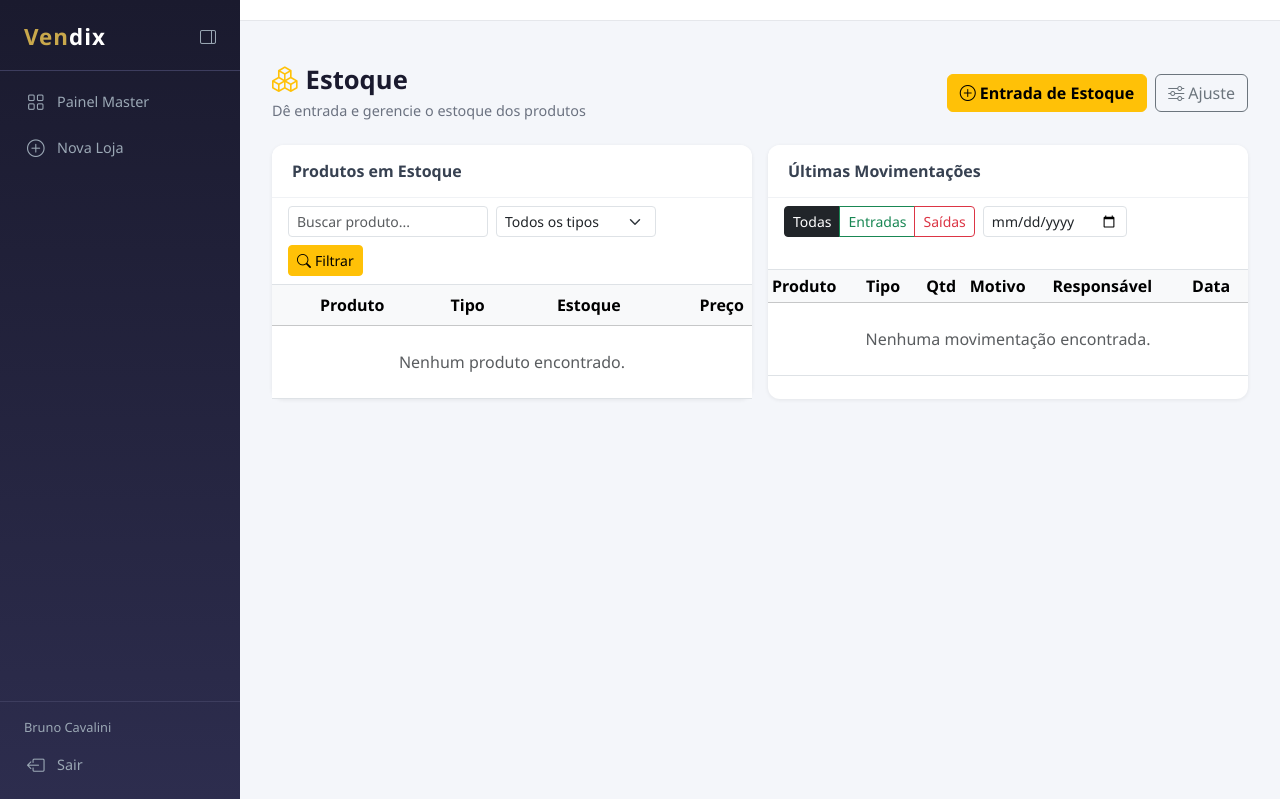
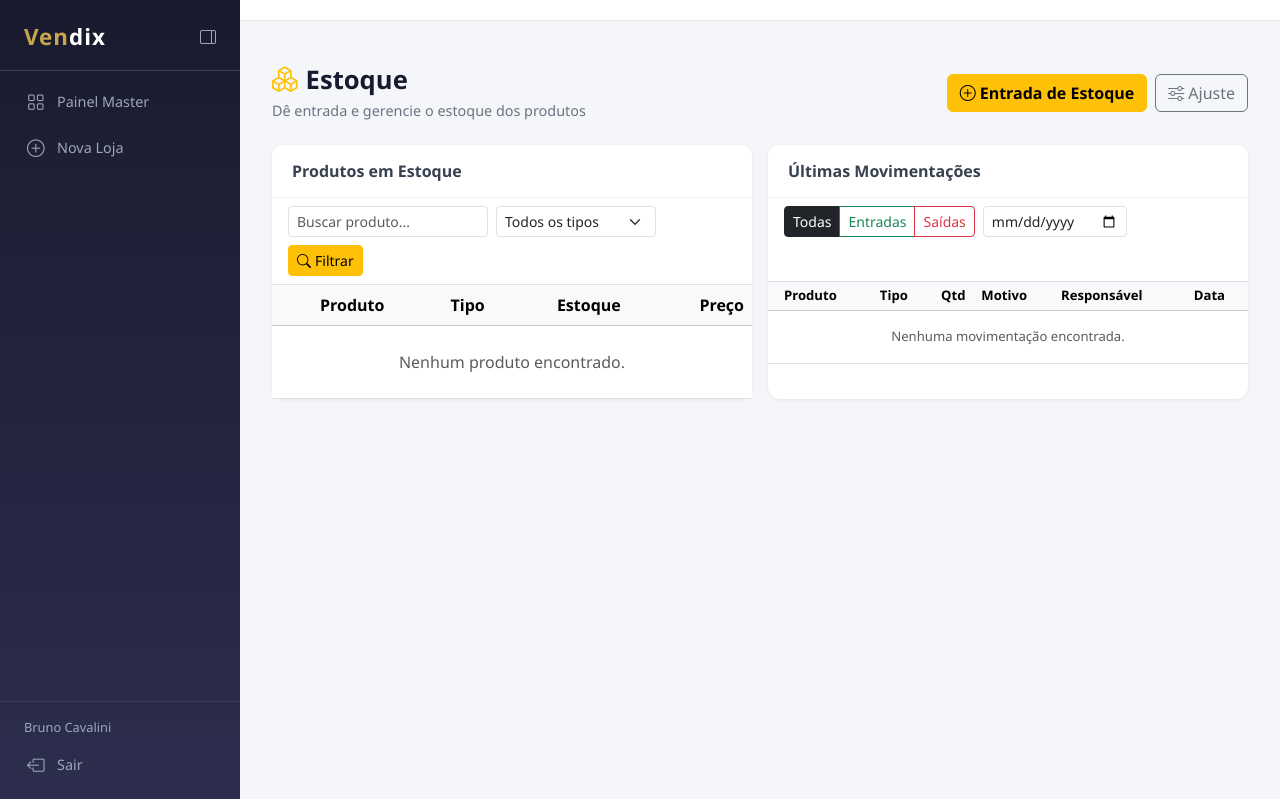
Before and after one commit to cavalinibruno-rgb/vendix, a Flask app: page /estoque/ in a window 1280 px wide. Shown: the top 799 px of the page. Run offline with Flask 3, Linux system fonts and the light colour scheme; a user stored in the database is signed in.

Commit message:
Fix: tabela de movimentações mais compacta, sem espaço em branco excessivo
Co-Authored-By: Claude Sonnet 4.6 <noreply@anthropic.com>

```diff
--- a/app/templates/stock/index.html
+++ b/app/templates/stock/index.html
@@ -127,11 +127,11 @@
         </form>
       </div>
 
-      <div class="card-body p-0" style="overflow-y:auto; max-height:620px;">
-        <table class="table table-sm table-hover mb-0 align-middle">
-          <thead class="table-light sticky-top">
+      <div class="card-body p-0">
+        <table class="table table-sm table-hover mb-0 align-middle" style="font-size:.82rem;">
+          <thead class="table-light">
             <tr>
-              <th>Produto</th>
+              <th class="ps-3">Produto</th>
               <th>Tipo</th>
               <th class="text-center">Qtd</th>
               <th>Motivo</th>
@@ -141,22 +141,22 @@
           </thead>
           <tbody>
             {% for m in movimentos %}
-            <tr>
-              <td class="small fw-semibold" style="max-width:100px;">{{ m.product_name }}</td>
+            <tr style="line-height:1.3;">
+              <td class="ps-3 fw-semibold" style="max-width:110px;white-space:nowrap;overflow:hidden;text-overflow:ellipsis;">{{ m.product_name }}</td>
               <td>
                 {% if m.type == 'entrada' %}
-                <span class="badge bg-success-subtle text-success">Entrada</span>
+                <span class="badge bg-success">Entrada</span>
                 {% else %}
-                <span class="badge bg-danger-subtle text-danger">Saída</span>
+                <span class="badge bg-danger">Saída</span>
                 {% endif %}
               </td>
               <td class="text-center fw-semibold">{{ m.quantity }}</td>
-              <td class="small text-muted" style="max-width:120px;">{{ m.motive or '—' }}</td>
-              <td class="small text-muted">{{ m.user_name or '—' }}</td>
-              <td class="small text-muted">{{ m.created_at.strftime('%d/%m %H:%M') }}</td>
+              <td class="text-muted" style="max-width:110px;">{{ m.motive or '—' }}</td>
+              <td class="text-muted">{{ m.user_name or '—' }}</td>
+              <td class="text-muted">{{ m.created_at.strftime('%d/%m %H:%M') }}</td>
             </tr>
             {% else %}
-            <tr><td colspan="6" class="text-center text-muted py-4">Nenhuma movimentação encontrada.</td></tr>
+            <tr><td colspan="6" class="text-center text-muted py-3">Nenhuma movimentação encontrada.</td></tr>
             {% endfor %}
           </tbody>
         </table>
```
